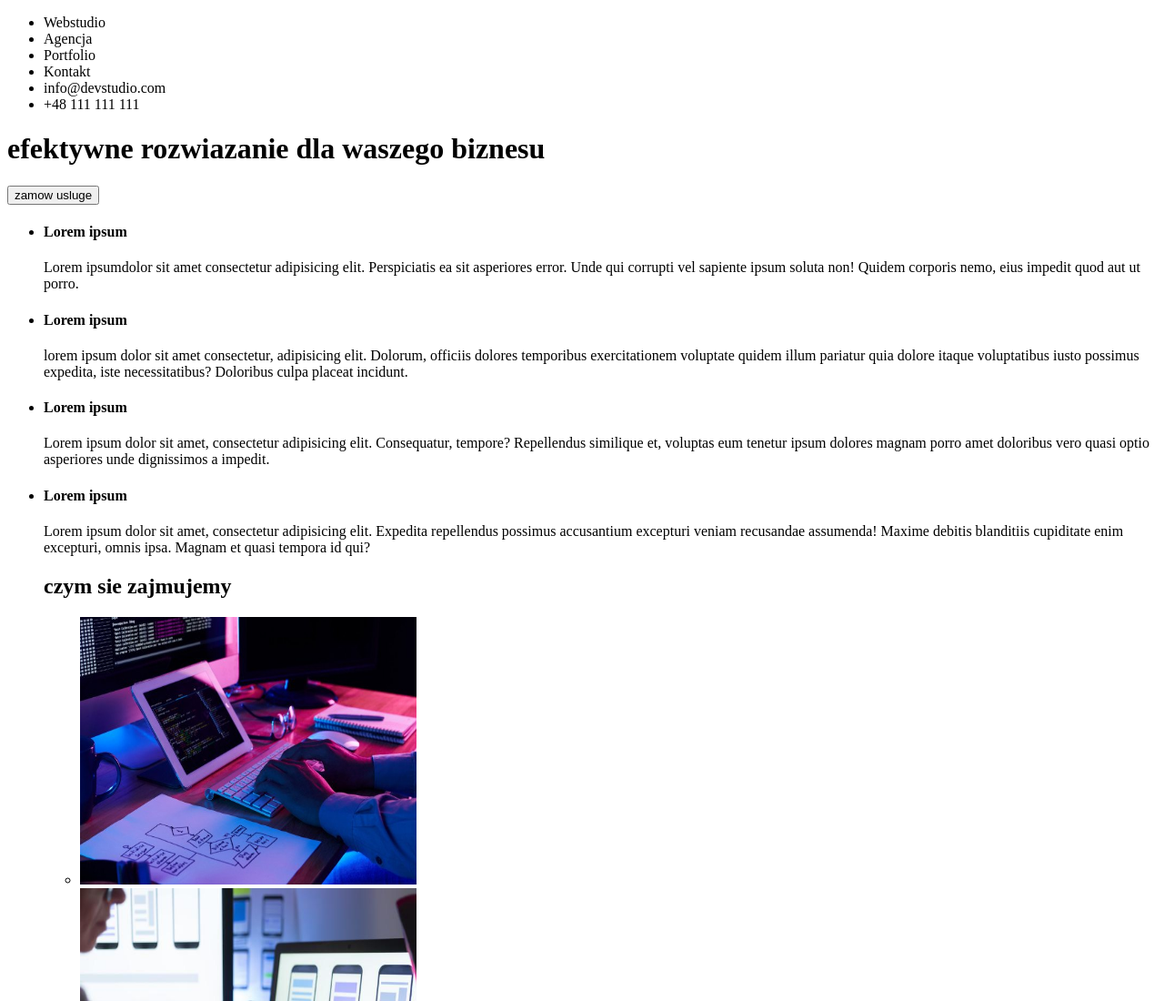
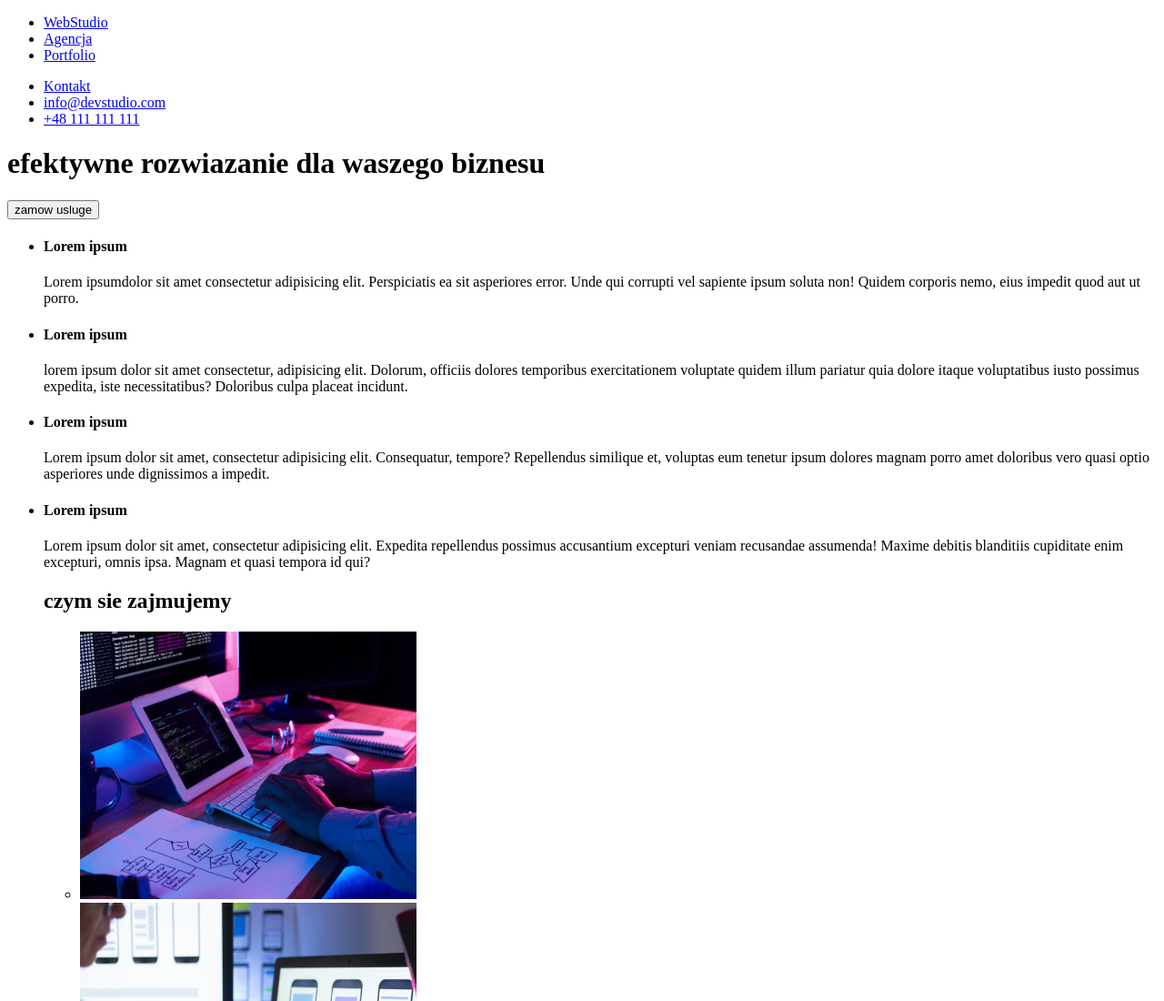
Before and after one commit to ZamulinskaKatarzyna/goit-markup-hw-01, a plain HTML site: page index.html in a window 1280 px wide. Shown: the top 1100 px of the page at 91% size. Drawn offline with Linux system fonts and the light colour scheme.

Commit message:
Update index.html

```diff
--- a/index.html
+++ b/index.html
@@ -8,16 +8,20 @@
 
   <body>
     <header>
-      <div>
+
+      <nav>
+
         <ul>
-          <li>Webstudio</li>
-          <li>Agencja</li>
-          <li>Portfolio</li>
-          <li>Kontakt</li>
-          <li>info@devstudio.com</li>
-          <li>+48 111 111 111</li>
+          <li><a href="/WebStudio">WebStudio</a></li>
+          <li><a href="/Agencja">Agencja</a></li>
+          <li><a href="/Portfolio">Portfolio</a></li>
         </ul>
-      </div>
+        <ul>
+          <li><a href="/Kontakt">Kontakt</a></li>
+          <li><a href="mailto:info@devstudio.com">info@devstudio.com</a></li>
+          <li><a href="tel:+48 111 111 111">+48 111 111 111</a></li>
+        </ul>
+      </nav>
 
       <div>
         <h1>efektywne rozwiazanie dla waszego biznesu</h1>
```
